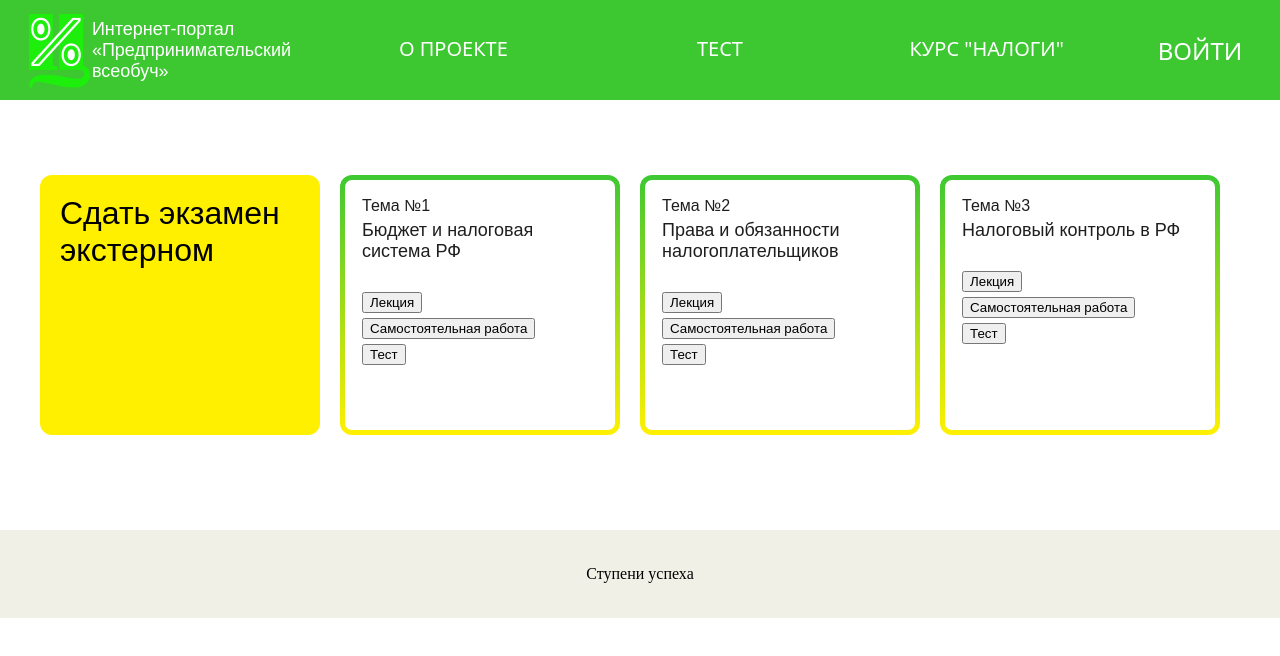
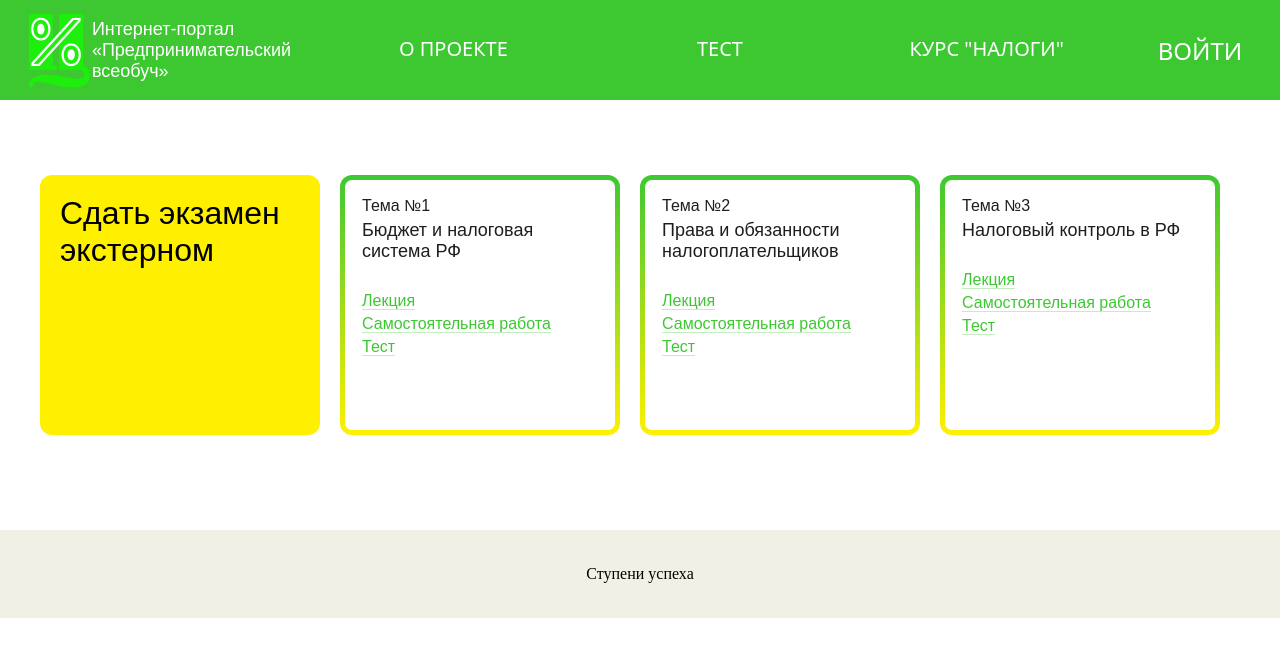
Before and after one commit to Pesyah/Bank-invest, a React (Create React App) app: page / in a window 1280 px wide. Shown: the top 656 px of the page. Built offline with nearby package versions, Linux system fonts and the light colour scheme.

Commit message:
JUST MONIKA

```diff
--- a/src/components/molecules/Topic/topic.jsx
+++ b/src/components/molecules/Topic/topic.jsx
@@ -7,9 +7,9 @@ const Topic = (props) => {
         <div className="lesson-block test-block">
             <p href="#" className="test-block-theme">Тема №{props.number}</p>
             <h4 className="theme-name">{props.name}</h4>
-            <p className="theme-p"><button  onClick={ props.lection}>Лекция</button></p>
-            <p className="theme-p"><button  onClick={ props.selfWork}>Самостоятельная работа</button></p>
-            <p className="theme-p"><button  onClick={ props.test}>Тест</button></p>
+            <p className="theme-p"><a onClick={ props.lection}>Лекция</a></p>
+            <p className="theme-p"><a onClick={ props.selfWork}>Самостоятельная работа</a></p>
+            <p className="theme-p"><a onClick={ props.test}>Тест</a></p>
         </div>
     );
 };
--- a/src/components/organizms/RegForm/RegForm.css
+++ b/src/components/organizms/RegForm/RegForm.css
@@ -4,7 +4,7 @@
     left: 0;
     right: 0;
     bottom: 0;
-    background: #3dc832;
+    background: linear-gradient(#3dc832, #fff000);
 }
 .post-block{
     text-align: center;
```
